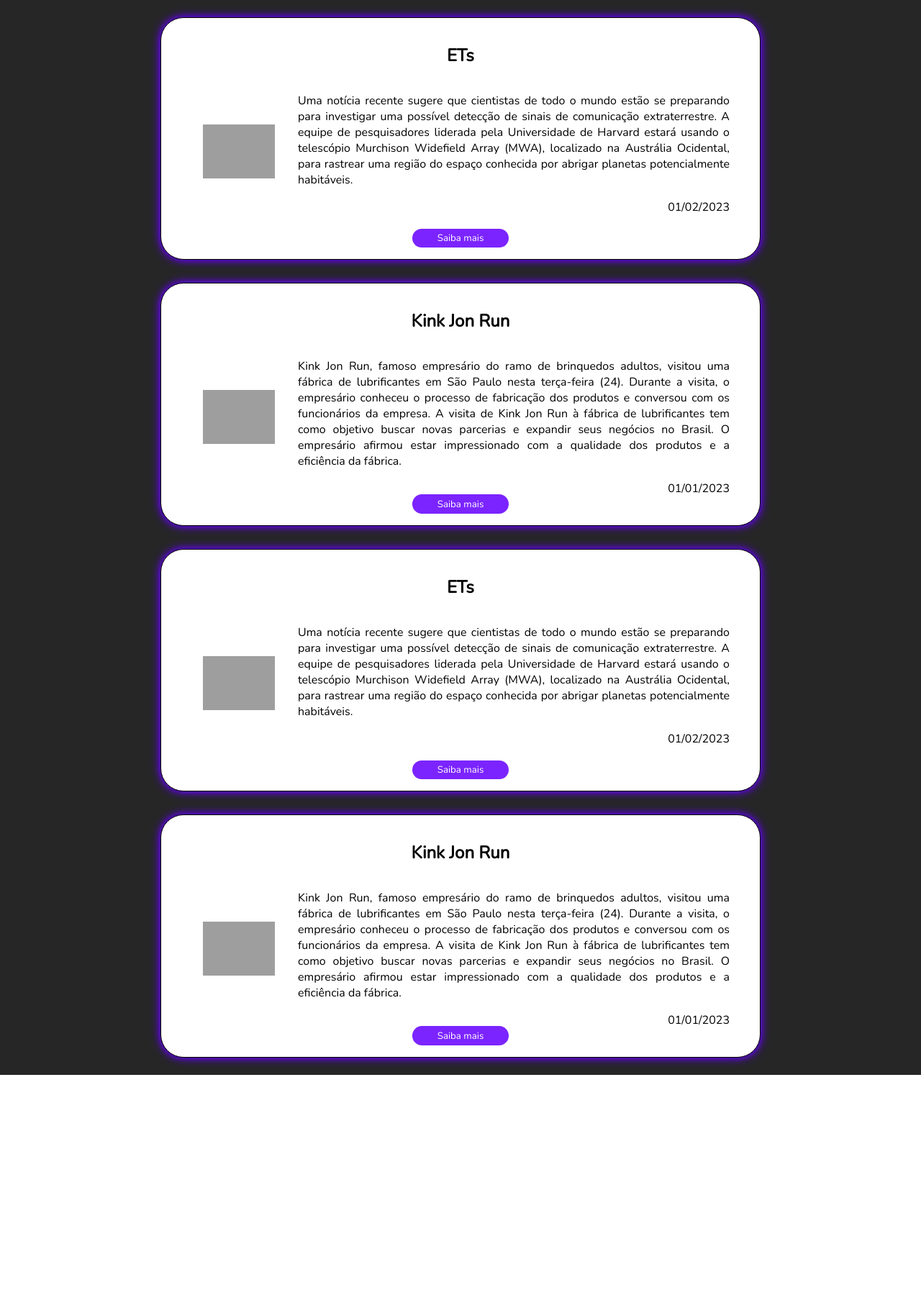
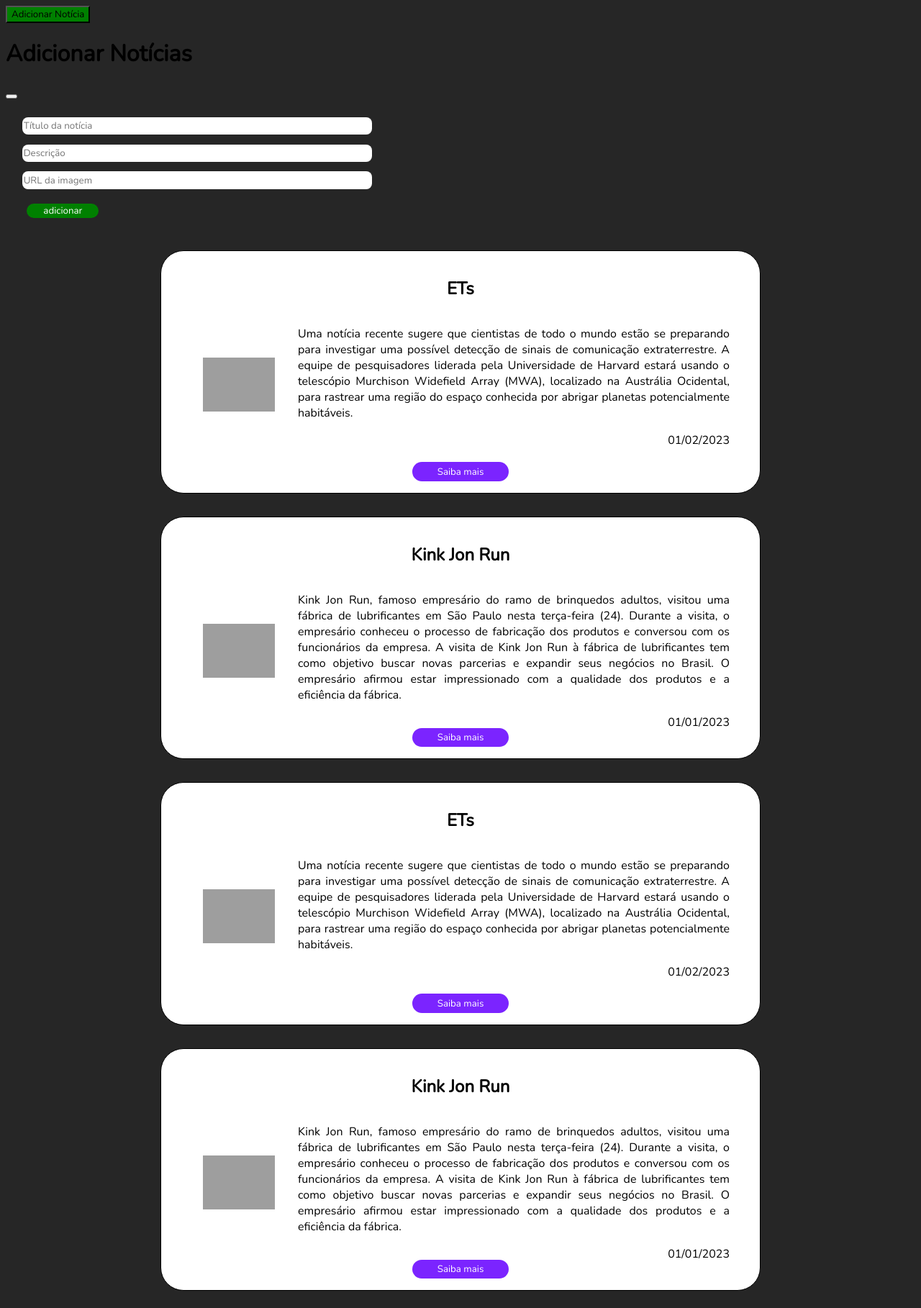
Before and after one commit to JoaoVitorGir/dev_web2, a PHP site: page /dev_web2/ in a window 1280 px wide. Shown: the whole page at 72% size. Before the commit the page ends 1494 px from the top, so only its background shows below. Run offline with PHP 8.4, Linux system fonts and the light colour scheme; grey boxes are pictures that could not be loaded.

Commit message:
Adicionado btn para adicionar noticias

```diff
--- /dev/null
+++ b/Atividade/classes/Bootstrap.class.php
@@ -0,0 +1,34 @@
+<?php
+
+    class bootstrap {
+
+        function Modal($title,$modalBody){
+
+            $divModal = new Div("modal fade","staticBackdrop","static","false","-1","staticBackdropLabel","true");
+            $divModalDialog = New Div("modal-dialog");
+            $divModalContent = New Div("modal-content");
+            $divModalHead = New Div("modal-header");
+            $H1Modal = New Title($title,1,"modal-title fs-5","staticBackdropLabel");
+            $btnExitModal = new Button(null,"btn-close","button",null,null,"modal",null,"Close");
+            $divModalBody = New Div("modal-body");
+
+            $divModalHead->addItens($H1Modal->Rederizar());
+            $divModalHead->addItens($btnExitModal->Renderizar());
+            $divModalBody->addItens($modalBody);
+
+            //add as divs uma dentro da outra
+            $divModalContent->addItens($divModalHead->Renderizar());
+            $divModalContent->addItens($divModalBody->Renderizar());
+            $divModalDialog->addItens($divModalContent->Renderizar());
+            $divModal->addItens($divModalDialog->Renderizar());
+
+            //retorna o modal
+            return $divModal->Renderizar();
+        }
+
+        function IconeSvg($htmlIcon){
+            return $htmlIcon;
+        }
+
+    }
+?>
--- a/Atividade/classes/Form.class.php
+++ b/Atividade/classes/Form.class.php
@@ -6,6 +6,9 @@ class Form {
   private $input_Value;
   private $form_Boby;
   private $method;
+  private $input_placeholder;
+
+  private $input = array();
 
   function __construct($title,$method,$classForm=null) {
     $this->title = $title;
@@ -13,9 +16,9 @@ class Form {
     $this->method = $method;
   }
 
-  function addInput($type,$value){
-    $this->input_Type = $type;
-    $this->input_Value = $value;
+  function addInput($type,$value,$placeholder=null,$style=null){
+    $newInput = [$type,$value,$placeholder,$style];
+    $this->input[] = $newInput;
   }
 
   function addBody($bodyForm){
@@ -28,9 +31,30 @@ class Form {
     }else{
         $form = "<form method=\"{$this->method}\">";
     }
-    $form .= "<h2>{$this->title}</h2>";
+    if ($this->title){
+      $form .= "<h2>{$this->title}</h2>";
+    }
+
     $form .= $this->form_Boby;
-    $form .= "<input type=\"{$this->input_Type}\" value=\"{$this->input_Value}\">";
+
+    foreach($this->input as $inputs){
+      $form .= "<input type=\"{$inputs[0]}\"";
+
+      if ($inputs[1]){
+        $form .= "value=\"{$inputs[1]}\"";
+      }
+
+      if ($inputs[2]){
+        $form .= "placeholder=\"{$inputs[2]}\"";
+      }
+
+      if ($inputs[3]){
+        $form .= "class=\"{$inputs[3]}\">";
+      }else{
+        $form .= ">";
+      }
+    }
+
     $form .= "</form>";
     return $form;
   }
--- a/Atividade/index.php
+++ b/Atividade/index.php
@@ -75,7 +75,35 @@ session_start();
     $divPrincipal->addItens($divNoticia2->Renderizar());
     $divPrincipal->addItens($divNoticia3->Renderizar());
     $divPrincipal->addItens($divNoticia4->Renderizar());
+
+
+    $bootstrap = new bootstrap();
+
+    $divAddNoticia = new Div("Div-Noticias");
+    // $TituloCadastro = new Title("Adicionar notícias",2);
+
+    // $divAddNoticia->addItens($TituloCadastro->Rederizar());
+
+    $divCadastro = new Div();
+    $formCadastro = new Form(null,"POST","Form-Cadastro");
+
+    $formCadastro->addInput("TEXT","","Título da notícia","Input-Cadastro");
+    $formCadastro->addInput("TEXT","","Descrição","Input-Cadastro");
+    $formCadastro->addInput("TEXT","","URL da imagem","Input-Cadastro");
+    $formCadastro->addInput("submit","adicionar",null,"Input-Cadastro-Enviar");
+
+    $divCadastro->addItens($formCadastro->render());
+    $divAddNoticia->addItens($divCadastro->Renderizar());
+    $modal = $bootstrap->Modal("Adicionar Notícias",$divAddNoticia->Renderizar());
+
+
+    $btn = new Button("Adicionar Notícia","Btn-Add-Noticia","button","modal","#staticBackdrop");
+    $body->addItens($btn->Renderizar());
+    $body->addItens($modal);
+
+
     $body->addItens($divPrincipal->Renderizar());
+    $body->addScript("https://cdn.jsdelivr.net/npm/bootstrap@5.3.0-alpha1/dist/js/bootstrap.bundle.min.js","sha384-w76AqPfDkMBDXo30jS1Sgez6pr3x5MlQ1ZAGC+nuZB+EYdgRZgiwxhTBTkF7CXvN","anonymous");
 
     $html = new Html("pt-br",$head,$body);
     echo $html;
@@ -87,7 +115,5 @@ session_start();
         // Redireciona o usuário para a página de exibição
         header('Location: http://localhost/dev_web2/Atividade/exibir.php');
     exit;
-
-
-}
+    }
 ?>
--- a/Atividade/property/css/style.css
+++ b/Atividade/property/css/style.css
@@ -73,8 +73,8 @@ body{
     padding: 1em;
     border-radius: 2em;
     background-color: white;
-    box-shadow: 0 0 10px #6600ffdb,
-                0 0 15px #6600ffdb;
+    /* box-shadow: 0 0 10px #6600ffdb,
+                0 0 15px #6600ffdb; */
 }
 
 .Form-Content{
@@ -86,3 +86,41 @@ body{
     text-align: end;
     width: 100%;
 }
+
+.Form-Cadastro{
+    display: grid;
+}
+
+.Div-Noticias{
+    text-align: center;
+    width: 500px;
+    padding: 1em;
+    color: white;
+}
+
+.Input-Cadastro{
+    margin: 0.5em;
+    border: none;
+    border-radius: 0.6em;
+    height: 1.7em;
+}
+
+.Input-Cadastro:focus-visible{
+    outline: outset;
+    outline-color: green;
+}
+
+.Input-Cadastro-Enviar{
+    border-radius: 1em;
+    width: 100px;
+    margin: 1em;
+    text-align: center;
+    cursor: pointer;
+    background-color: green;
+    color: white;
+    border: none;
+}
+
+.Btn-Add-Noticia{
+    background-color: green;
+}
```
Also changed, not shown: Atividade/teste.php (added, +37 -0 lines).
